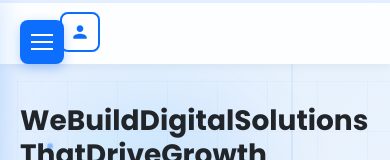
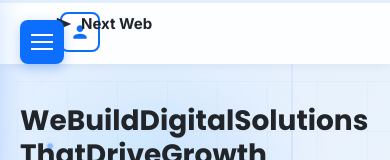
Before and after one commit to abdulmanankatpar6-cloud/next-web-website, a plain HTML site: page index.html in a window 390 px wide. Shown: the top 160 px of the page. Drawn offline with Linux system fonts and the light colour scheme.

Commit message:
Added mobile logo for better branding on small screens

```diff
--- a/index.html
+++ b/index.html
@@ -107,6 +107,14 @@
         <span></span>
         <span></span>
     </button>
+
+    <!-- Mobile Logo -->
+    <div class="mobile-logo">
+        <svg width="20" height="20" viewBox="0 0 20 20" fill="none">
+            <path d="M2 3L18 10L2 17V3Z" fill="currentColor"/>
+        </svg>
+        <span>Next Web</span>
+    </div>
 
     <!-- Main Content -->
     <main class="main-content">
--- a/styles.css
+++ b/styles.css
@@ -156,6 +156,25 @@ body {
 .social-icon:hover {
     background: rgba(255, 255, 255, 0.2);
     transform: translateY(-2px);
+}
+
+/* Mobile Logo */
+.mobile-logo {
+    display: none;
+    position: fixed;
+    top: 12px;
+    left: 60px;
+    z-index: 999;
+    align-items: center;
+    gap: 8px;
+    font-size: 16px;
+    font-weight: 700;
+    color: var(--text-dark);
+}
+
+.mobile-logo svg {
+    width: 20px;
+    height: 20px;
 }
 
 /* Mobile Menu Toggle */
@@ -2344,6 +2363,10 @@ html {
         display: flex;
     }
 
+    .mobile-logo {
+        display: flex;
+    }
+
     .main-content {
         margin-left: 0;
     }
@@ -2547,6 +2570,16 @@ a, button, .service-card, .portfolio-card, .testimonial-card {
 
 /* Extra small devices (phones in portrait, less than 480px) */
 @media (max-width: 480px) {
+    .mobile-logo {
+        left: 55px;
+        font-size: 15px;
+    }
+
+    .mobile-logo svg {
+        width: 18px;
+        height: 18px;
+    }
+
     .hero-title {
         font-size: 28px;
         line-height: 1.2;
```
